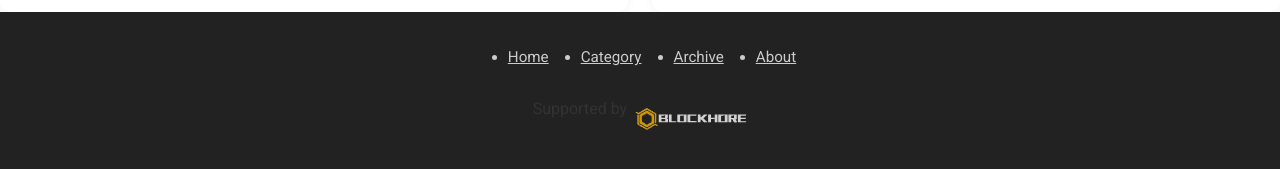
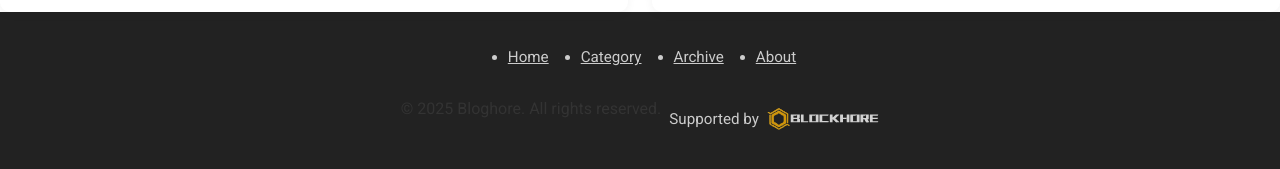
Before and after one commit to Blockhore/bloghore.github.io, a Jekyll site: the page built from index.html, in a window 1280 px wide and 1393 px high. Shown: the part 1218-1387 px from the top of the window. Built offline with Jekyll 4.4.1, drawn with Linux system fonts in a browser that asks for light colours.

Commit message:
Update footer.html

```diff
--- a/_includes/footer.html
+++ b/_includes/footer.html
@@ -8,8 +8,9 @@
     </ul>
 
     <div class="footer-credit">
-      <p>Supported by</p>
-      <a href="https://blockhore.web.id" target="_blank" rel="noopener">
+      <p>© {{ "now" | date: "%Y" }} Bloghore. All rights reserved.</p>
+      <span>Supported by</span>
+      <a href="https://blockhore.vercel.app" target="_blank" rel="noopener">
         <img src="{{ '/assets/images/logo-blockhore.svg' | relative_url }}" alt="Blockhore Logo">
       </a>
     </div>
```
